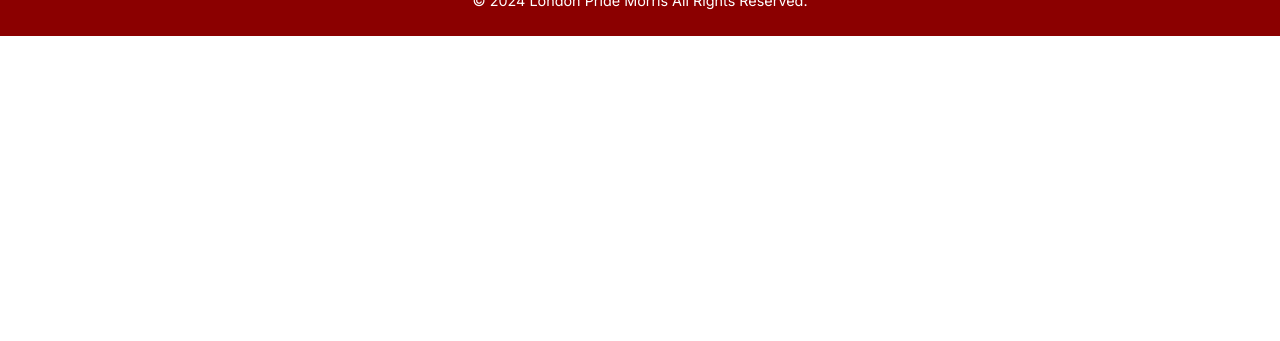
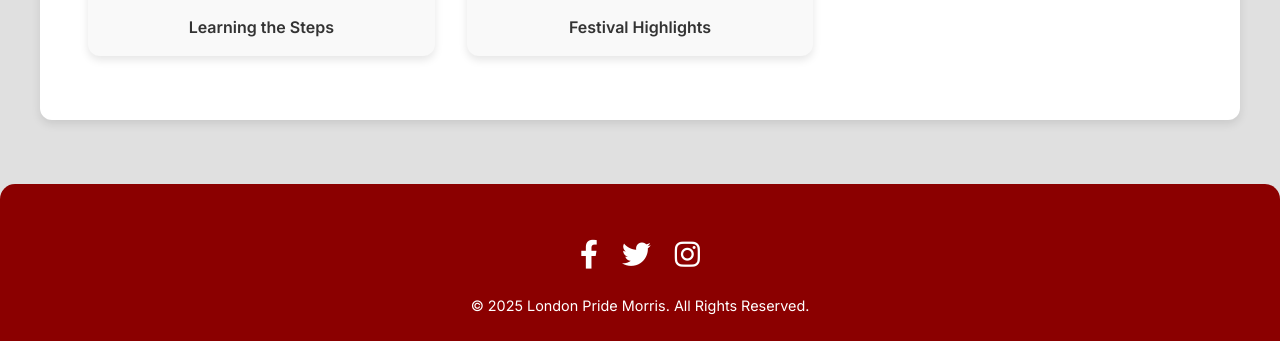
Before and after one commit to vipulsurw/lpmorris, a Flask app: template templates/gallery.html in a window 1280 px wide. Shown: the part 782-1123 px from the top of the page. Before the commit the page ends 818 px from the top, so only its background shows below. Run offline with Flask 3, Linux system fonts and the light colour scheme; the template is opened without the code that fills it: most values are stand-ins (such as "Sample title", 1, 10 or a date in 2020); grey boxes marked "Sample" are stand-in pictures.

Commit message:
dynamic images

```diff
--- a/static/script.js
+++ b/static/script.js
@@ -10,7 +10,7 @@ document.addEventListener('DOMContentLoaded', () => {
         lightboxImage.src = imageUrl;
         lightboxImage.alt = captionText; // Set alt text for accessibility
         lightboxCaption.textContent = captionText;
-        lightboxModal.style.display = 'flex'; // Make it visible
+        lightboxModal.style.display = 'flex'; // Make it visible (using flex for centering)
     };
 
     // Function to close the lightbox
@@ -26,6 +26,7 @@ document.addEventListener('DOMContentLoaded', () => {
         link.addEventListener('click', (event) => {
             event.preventDefault(); // Prevent the default link behavior (opening in new tab)
             const largeSrc = link.getAttribute('data-large-src');
+            // Get caption from data-alt or fallback to item-caption text
             const caption = link.getAttribute('data-alt') || link.querySelector('.item-caption')?.textContent;
             openLightbox(largeSrc, caption);
         });
@@ -36,7 +37,7 @@ document.addEventListener('DOMContentLoaded', () => {
 
     // Close the lightbox if clicked outside the image content
     lightboxModal.addEventListener('click', (event) => {
-        if (event.target === lightboxModal) {
+        if (event.target === lightboxModal) { // Only close if the click is directly on the modal background
             closeLightbox();
         }
     });
--- a/static/style.css
+++ b/static/style.css
@@ -62,7 +62,7 @@ main {
 
 /* Hero Section */
 .hero-section {
-    /* Updated to use a local image path */
+    /* Updated to use a local image path with absolute URL */
     background: url('/static/images/hero-background.jpg') no-repeat center center/cover;
     color: var(--light-text-color);
     text-align: center;
@@ -135,7 +135,7 @@ main {
 /* Content Sections (Welcome, Contact) */
 .content-section {
     display: flex;
-    flex-wrap: wrap; /* Allow wrapping on small screens */
+    flex-wrap: wrap; /* Allow items to wrap on small screens */
     padding: 3rem 2rem;
     margin: 2rem auto;
     max-width: 1200px;
--- a/templates/gallery.html
+++ b/templates/gallery.html
@@ -5,13 +5,13 @@
     <meta name="viewport" content="width=device-width, initial-scale=1.0">
     <title>London Pride Morris - Gallery</title>
     <!-- SEO Meta Description -->
-    <meta name="description" content="Explore the London Pride Morris gallery of images and videos showcasing traditional English Morris dance performances, events, and history.">
+    <meta name="description" content="Explore the London Pride Morris's gallery of images and videos showcasing traditional English Morris dance performances, events, and history.">
     <!-- Link to Font Awesome for social media icons -->
     <link rel="stylesheet" href="https://cdnjs.cloudflare.com/ajax/libs/font-awesome/6.0.0-beta3/css/all.min.css">
     <!-- Link to Google Fonts for 'Inter' -->
     <link href="https://fonts.googleapis.com/css2?family=Inter:wght@300;400;600;700&display=swap" rel="stylesheet">
-    <!-- Link to your custom stylesheet -->
-    <link rel="stylesheet" href="{{ url_for('static', filename='style.css') }}">
+    <!-- Link to your custom stylesheet (NOW USING ABSOLUTE PATH) -->
+    <link rel="stylesheet" href="/static/style.css">
 </head>
 <body>
     <header class="header">
@@ -32,8 +32,11 @@
                 <h2>Our Gallery</h2>
                 <p>Welcome to our visual archive! Here you can find a collection of photographs and videos from our performances, events, and historical moments. Witness the spirit of traditional English Morris dance through our vibrant displays.</p>
 
+                <div class="gallery-grid">
+                    <!-- Dynamically Loaded Image Gallery Items -->
                     {% for image_file in image_files %}
                     <div class="gallery-item">
+                        <!-- Using absolute paths for image sources -->
                         <a href="#" class="gallery-image-link"
                            data-large-src="/static/images/gallery/{{ image_file }}"
                            data-alt="Morris dancers in action: {{ image_file | replace('_', ' ') | replace('.jpg', '') | replace('.jpeg', '') | replace('.png', '') | title }}">
@@ -43,6 +46,35 @@
                         </a>
                     </div>
                     {% endfor %}
+
+                    <!-- YouTube Video Gallery Items (these will still open in a new tab) -->
+                    <!-- Note: YouTube thumbnails and embeds often require specific URLs based on video ID -->
+                    <div class="gallery-item video-item">
+                        <a href="https://www.youtube.com/watch?v=VIDEO_ID_1" target="_blank">
+                            <img src="https://img.youtube.com/vi/VIDEO_ID_1/mqdefault.jpg" alt="YouTube video thumbnail of Morris dance">
+                            <div class="item-caption">London Pride Morris - Spring Dance</div>
+                            <div class="play-icon"><i class="fas fa-play-circle"></i></div>
+                        </a>
+                    </div>
+                    <div class="gallery-item video-item">
+                        <a href="https://www.youtube.com/watch?v=VIDEO_ID_2" target="_blank">
+                            <img src="https://img.youtube.com/vi/VIDEO_ID_2/mqdefault.jpg" alt="YouTube video thumbnail of Morris dance history">
+                            <div class="item-caption">Historical Performance</div>
+                            <div class="play-icon"><i class="fas fa-play-circle"></i></div>
+                        </a>
+                    </div>
+                    <div class="gallery-item video-item">
+                        <a href="https://www.youtube.com/watch?v=VIDEO_ID_3" target="_blank">
+                            <img src="https://img.youtube.com/vi/VIDEO_ID_3/mqdefault.jpg" alt="YouTube video thumbnail of Morris dance tutorial">
+                            <div class="item-caption">Learning the Steps</div>
+                            <div class="play-icon"><i class="fas fa-play-circle"></i></div>
+                        </a>
+                    </div>
+                    <div class="gallery-item video-item">
+                        <a href="https://www.youtube.com/watch?v=VIDEO_ID_4" target="_blank">
+                            <img src="https://img.youtube.com/vi/VIDEO_ID_4/mqdefault.jpg" alt="YouTube video thumbnail of Morris dance festival">
+                            <div class="item-caption">Festival Highlights</div>
+                            <div class="play-icon"><i class="fas fa-play-circle"></i></div>
                         </a>
                     </div>
                 </div>
@@ -56,7 +88,7 @@
             <a href="#" class="social-icon"><i class="fab fa-twitter"></i></a>
             <a class="social-icon" href="#"><i class="fab fa-instagram"></i></a>
         </div>
-        <p>© 2024 London Pride Morris All Rights Reserved.</p>
+        <p>© 2025 London Pride Morris. All Rights Reserved.</p>
     </footer>
 
     <!-- Lightbox Modal Structure -->
@@ -68,7 +100,7 @@
         </div>
     </div>
 
-    <!-- Link to your custom JavaScript -->
-    <script src="static/script.js"></script>
+    <!-- Link to your custom JavaScript (NOW USING ABSOLUTE PATH) -->
+    <script src="/static/script.js"></script>
 </body>
 </html>
--- a/templates/index.html
+++ b/templates/index.html
@@ -53,7 +53,7 @@
             <div class="content-left">
                 <h2>Contact Us</h2>
                 <p>If you wish to enquire about joining the London Pride Morris or book us for an event, contact us on the information below or alternatively fill in the form.</p>
-                <p><strong>07884 401240</strong></p>
+                <p><strong>007</strong></p>
                 <p><strong>bagman@lpdmorris.org.uk</strong></p>
                 <div class="social-icons">
                     <a href="#" class="social-icon"><i class="fab fa-facebook-f"></i></a>
```
Lines whose indentation alone changed are shown as unchanged.
